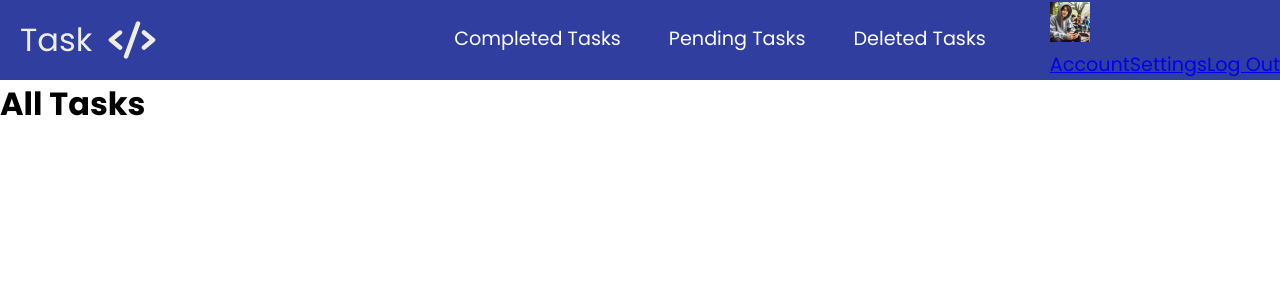
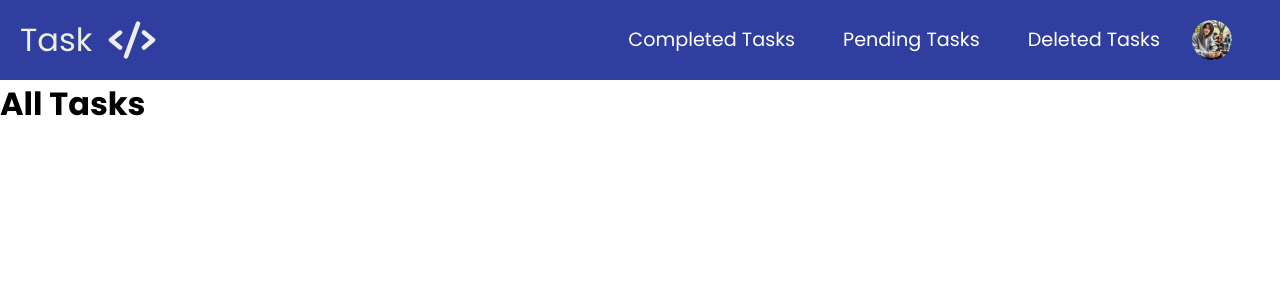
Before and after one commit to devSummon99/task-manager-server, a React (Vite) app in the folder client/task-manager-client/: page / in a window 1280 px wide. Shown: the top 300 px of the page. Built offline with nearby package versions, Linux system fonts and the light colour scheme.

Commit message:
navbar-option-user-panel

```diff
--- a/client/task-manager-client/src/task-manager/components/NavBar.jsx
+++ b/client/task-manager-client/src/task-manager/components/NavBar.jsx
@@ -60,9 +60,7 @@ export const HamburgetMenuClose = (props) => (
 
 //styles
 
-
 function NavBar() {
-
   const [click, setClick] = useState(false);
 
   const handleClick = () => setClick(!click);
@@ -79,9 +77,6 @@ function NavBar() {
         </NavLink>
 
         <ul className={click ? "nav-menu active" : "nav-menu"}>
-            <li className="nav-item">
-
-            </li>
           <li className="nav-item">
             <NavLink
               exact
@@ -115,10 +110,12 @@ function NavBar() {
               Deleted Tasks
             </NavLink>
           </li>
+          <li className="nav-item">
+           <OptionUserPanel />
+          </li>
         </ul>
-          <OptionUserPanel/>
+
         <div className="nav-icon" onClick={handleClick}>
-
           {click ? (
             <span className="icon">
               <HamburgetMenuClose />
@@ -131,7 +128,7 @@ function NavBar() {
         </div>
       </div>
     </nav>
-    )
+  );
 }
 
-  export default NavBar
+export default NavBar;
--- a/client/task-manager-client/src/task-manager/components/OptionUserPanel.jsx
+++ b/client/task-manager-client/src/task-manager/components/OptionUserPanel.jsx
@@ -7,26 +7,15 @@
 function OptionUserPanel() {
   return (
     <div className="dropdown">
-      <img alt="User profile picture" height="40" src="user.jpg" width="40"/>
+      <img alt="User profile picture" height="40" src="user.jpg" width="40" />
       <div className="dropdown-content">
         <a href="#">
-        <i className="fas fa-user">
-        </i>
-        Account
-       </a>
-       <a href="#">
-        <i className="fas fa-cog">
-        </i>
-        Settings
-       </a>
-       <a href="#">
-        <i className="fas fa-sign-out-alt">
-        </i>
+          <i className="fas fa-sign-out-alt"></i>
           Log Out
         </a>
       </div>
     </div>
-    )
+  );
 }
 
-  export default OptionUserPanel
+export default OptionUserPanel;
--- a/client/task-manager-client/src/task-manager/components/task.css
+++ b/client/task-manager-client/src/task-manager/components/task.css
@@ -64,13 +64,11 @@
   height: 100%;
   border-bottom: 3px solid transparent;
 }
-/* .fa-code {
-  margin-left: 1rem;
-} */
 
 .nav-item {
   line-height: 40px;
   margin-right: 1rem;
+  margin-top: 1rem;
 }
 
 .nav-item:after {
@@ -101,6 +99,46 @@
   display: inline-block;
   width: 2rem;
   height: 2rem;
+}
+
+.navbar .dropdown {
+  position: relative;
+  display: inline-block;
+}
+.navbar .dropdown-content {
+  display: none;
+  position: absolute;
+  right: 0;
+  background-color: white;
+  box-shadow: 0px 8px 16px 0px rgba(0,0,0,0.2);
+  z-index: 1;
+}
+.navbar .dropdown-content a {
+  color: black;
+  padding: 12px 16px;
+  text-decoration: none;
+  display: block;
+}
+.navbar .dropdown-content a:hover {
+  background-color: #ddd;
+  border-radius: 2px;
+}
+.navbar .dropdown:hover .dropdown-content {
+  display: block;
+  width: 150px;
+  border-radius: 2px;
+}
+.navbar .dropdown img {
+  border-radius: 50%;
+  width: 40px;
+  height: 40px;
+}
+.navbar .dropdown .dropbtn {
+  background: none;
+  border: none;
+  cursor: pointer;
+  color: white;
+  font-size: 16px;
 }
 
 @media screen and (max-width: 960px) {
```
Lines whose indentation alone changed are shown as unchanged.
